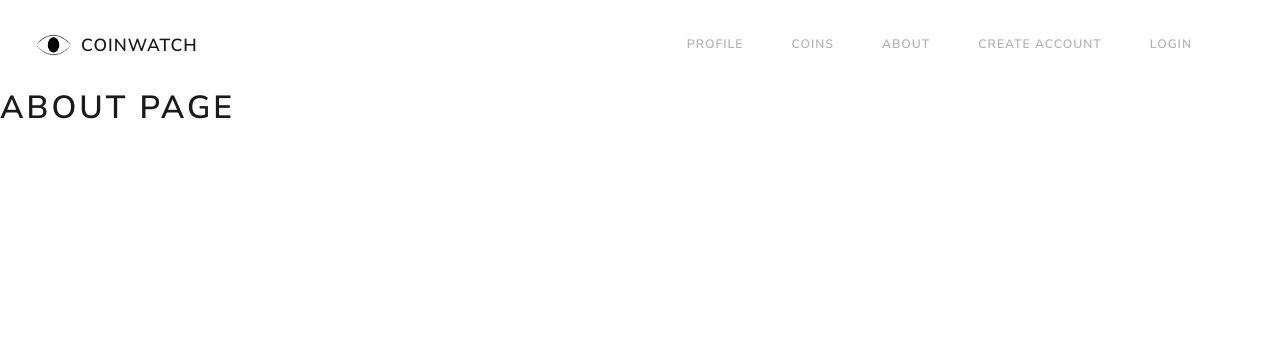
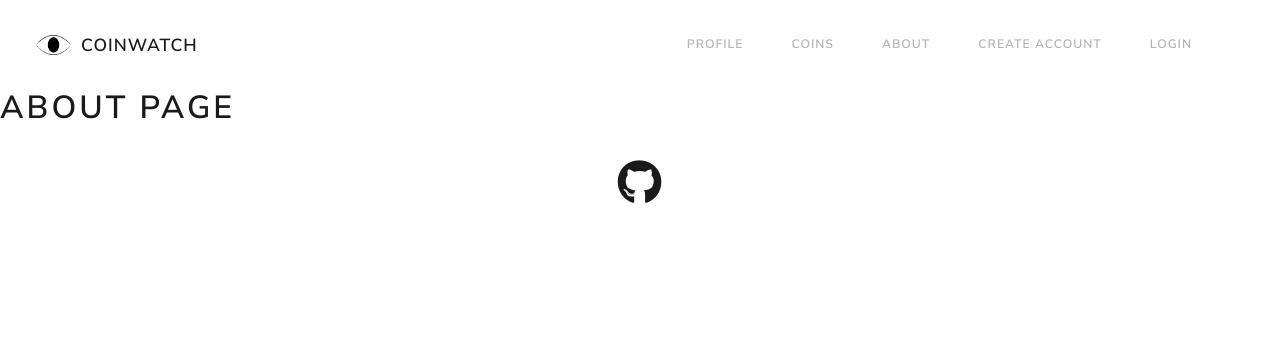
Before and after one commit to tryingtolearn11/watcher, a Flask app: page /about in a window 1280 px wide. Shown: the top 349 px of the page. Run offline with Flask 2, Linux system fonts and the light colour scheme; some libraries are stand-ins or nearby versions.

Commit message:
git link

```diff
--- a/app/static/css/style.css
+++ b/app/static/css/style.css
@@ -37,6 +37,11 @@
     text-decoration: none !important;
 }
 
+.footer {
+    height: 20px !important;
+    width: 30px !important;
+}
+
 .form-center {
     display: block;
     text-align: center;
--- a/app/templates/base.html
+++ b/app/templates/base.html
@@ -6,6 +6,7 @@
         href="https://stackpath.bootstrapcdn.com/bootswatch/4.5.2/lux/bootstrap.min.css"
         integrity="sha384-9+PGKSqjRdkeAU7Eu4nkJU8RFaH8ace8HGXnkiKMP9I9Te0GJ4/km3L1Z8tXigpG"
         crossorigin="anonymous">
+        <script src="https://use.fontawesome.com/f4e304d140.js"></script>
     <title> {{ title }} - TEST</title>
     </head>
     <nav class ="navbar navbar-expand-lg navbar-light">
@@ -57,4 +58,14 @@
     {% endif %}
     {% endwith %}
     {% block content %} {% endblock %}
+
+    <footer class="bg-light border-0 text-center text-white">
+        <div class="container p-4 pb-0">
+            <section class="mb-4">
+                <a role="button" href="https://github.com/tryingtolearn11">
+                    <i class="fa fa-github" style="font-size:45px" aria-hidden="true"></i>
+                </a>
+            </section>
+        </div>
+    </footer>
 </html>
```
Also changed, not shown: 3 other files.
